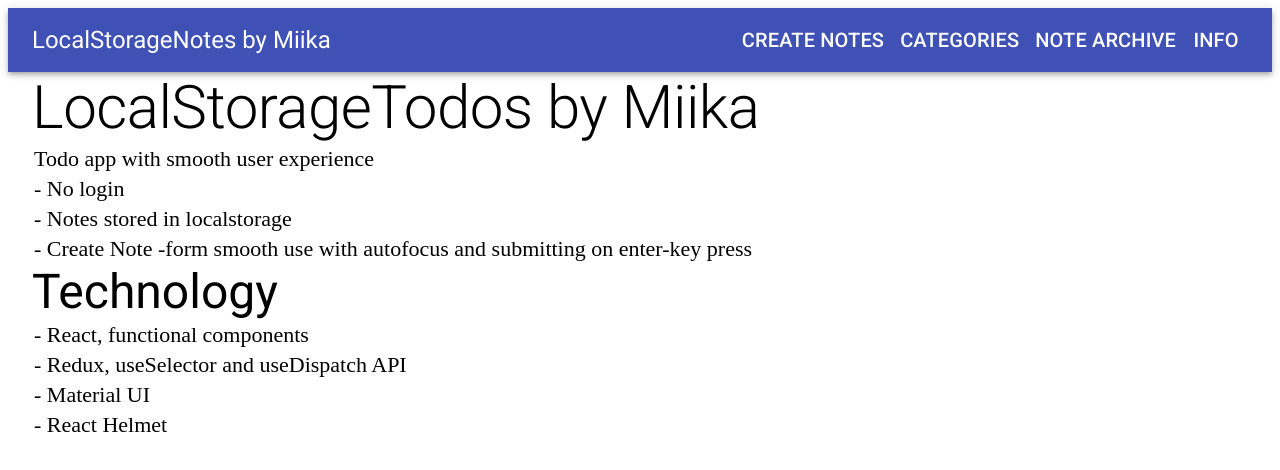
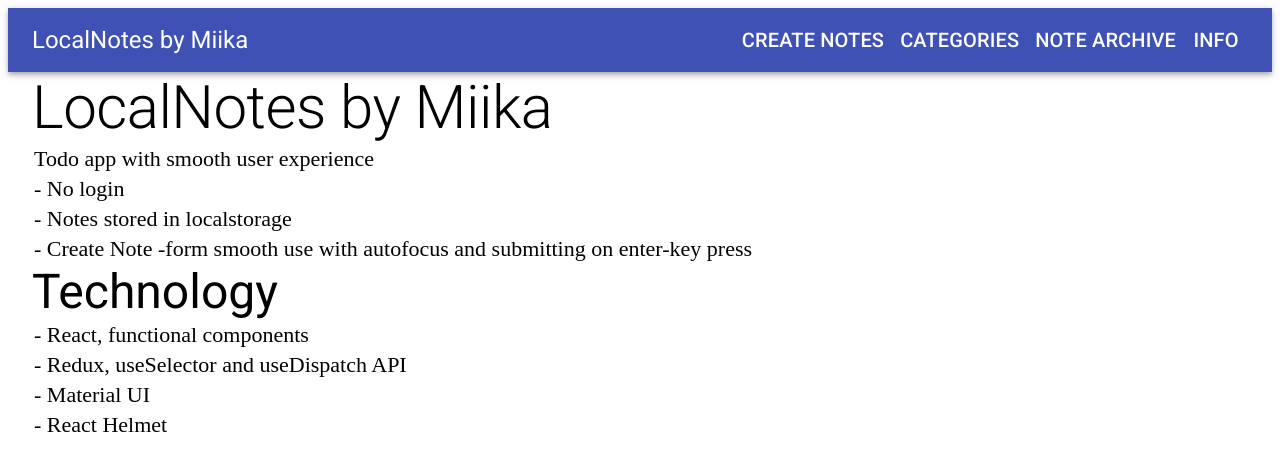
Before and after one commit to harmamiika/notes, a React (Create React App) app: page /info in a window 1280 px wide. Shown: the top 470 px of the page. Built offline with nearby package versions, Linux system fonts and the light colour scheme.

Commit message:
just kidding, changed name to localnotes first

```diff
--- a/src/components/AddNote.js
+++ b/src/components/AddNote.js
@@ -48,7 +48,7 @@
   return (
     <>
       <Helmet>
-        <title>Add note | LocalStorageNotes</title>
+        <title>Add note | LocalNotes</title>
       </Helmet>
       <form onSubmit={onFormSubmit}>
         <Typography className="form-header" variant="h2">
--- a/src/components/Archive.js
+++ b/src/components/Archive.js
@@ -22,7 +22,7 @@
   return (
     <div>
       <Helmet>
-        <title>Archive | LocalStorageNotes</title>
+        <title>Archive | LocalNotes</title>
       </Helmet>
       <Typography variant="h2" component="h1">
         Note Archive - completed notes
--- a/src/components/Categories.js
+++ b/src/components/Categories.js
@@ -45,7 +45,7 @@
   return (
     <div>
       <Helmet>
-        <title>Categories | LocalStorageNotes</title>
+        <title>Categories | LocalNotes</title>
       </Helmet>
 
       <Typography variant="h2" component="h1">
--- a/src/components/Header.js
+++ b/src/components/Header.js
@@ -38,7 +38,7 @@
       <AppBar position="static">
         <Toolbar>
           <Typography variant="h5" className={classes.title}>
-            LocalStorageNotes by Miika
+            LocalNotes by Miika
           </Typography>
 
           <Link to="/" className="link">
--- a/src/components/Info.js
+++ b/src/components/Info.js
@@ -9,10 +9,10 @@
   return (
     <div>
       <Helmet>
-        <title>Info | LocalStorageNotes</title>
+        <title>Info | LocalNotes</title>
       </Helmet>
       <Typography variant="h2" component="h1">
-        LocalStorageTodos by Miika
+        LocalNotes by Miika
       </Typography>
       <Typography variant="p" component="p">
         Todo app with smooth user experience
```
